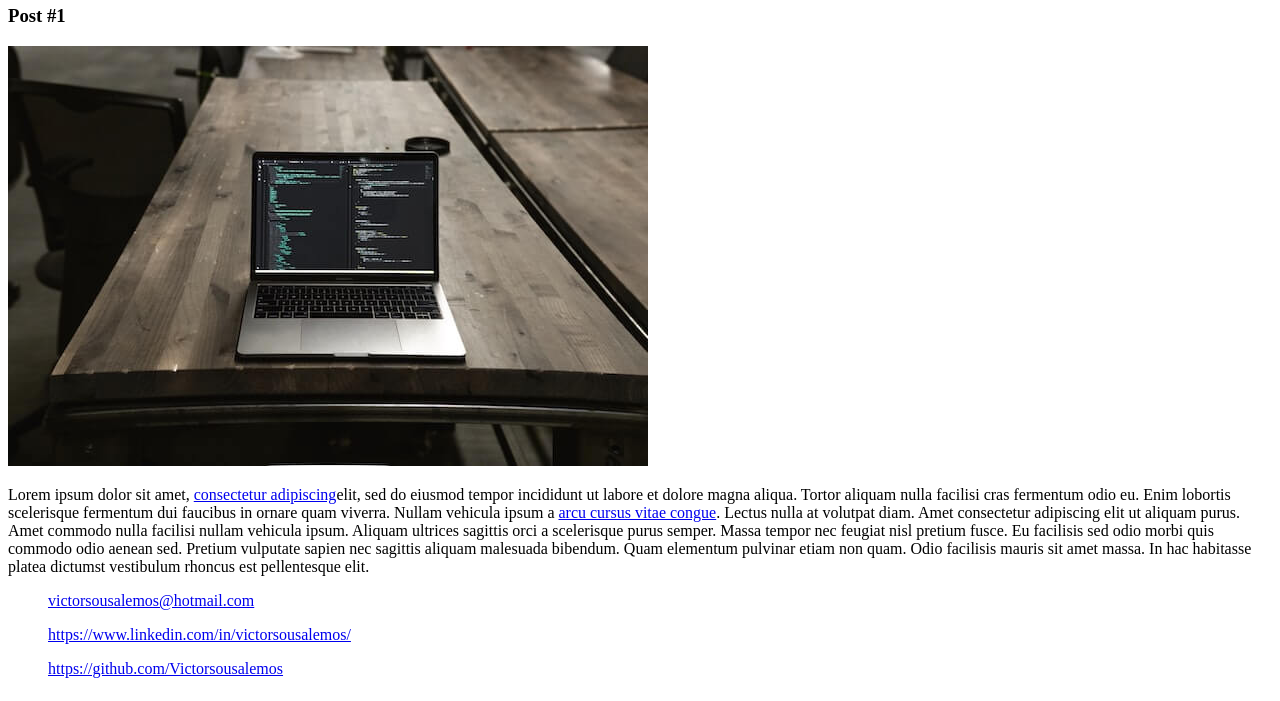
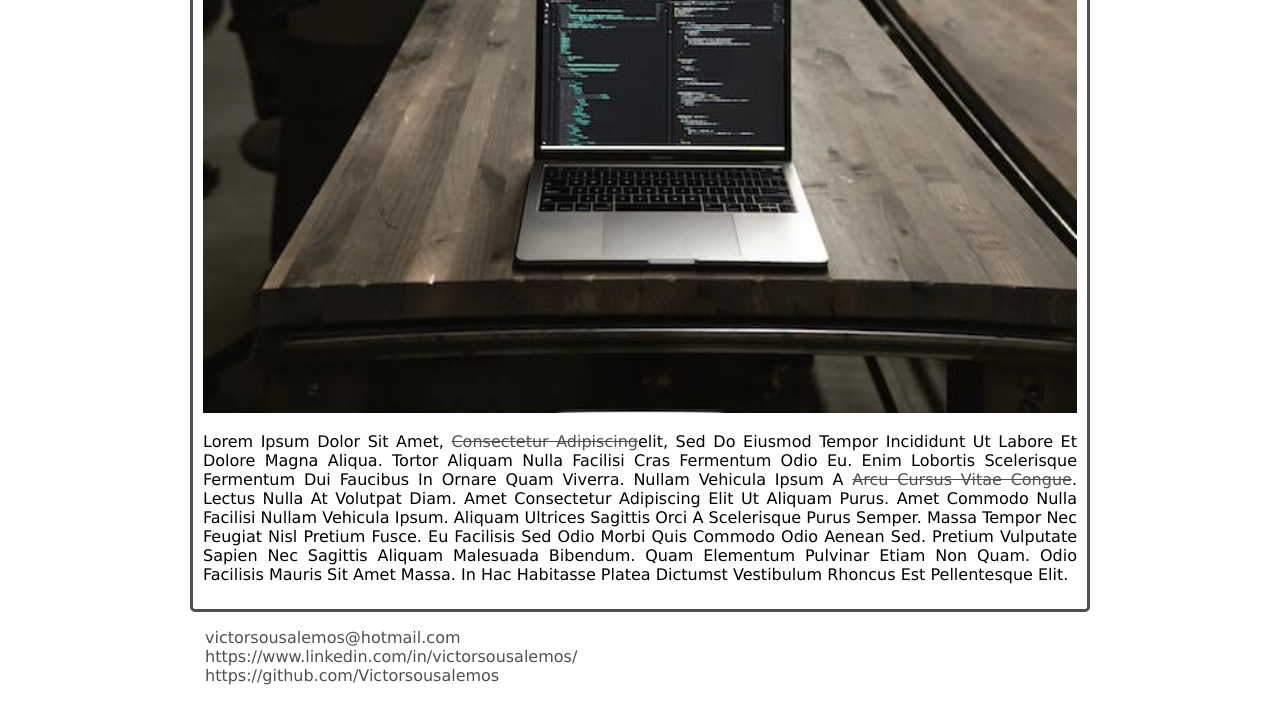
Before and after one commit to Victorsousalemos/HTML-CSS-DIO1, a plain HTML site: page index.html in a window 1280 px wide. Shown: the part 561-1262 px from the top of the page. Drawn offline with Linux system fonts and the light colour scheme.

Commit message:
CSS
Concluída a parte do CSS.

```diff
--- a/index.html
+++ b/index.html
@@ -5,28 +5,31 @@
     <meta http-equiv="X-UA-Compatible" content="IE=edge" />
     <meta name="viewport" content="width=device-width, initial-scale=1.0" />
     <title>Curso básico HTML5 e CSS3 - DIO</title>
+    <link rel="stylesheet" href="style.css" />
   </head>
   <body>
+    <header>
       <img
         src="images/timon-studler-ABGaVhJxwDQ-unsplash (1).jpg"
         alt="pessoas andando em uma rua"
+        class="photo"
       />
-    <header>
-      <h1>Victor Lemos</h1>
+      <h1 id="title">Victor Lemos</h1>
     </header>
     <section>
       <header>
-        <h2>Posts</h2>
+        <h2 class="subtitle">Posts</h2>
       </header>
-      <article>
+      <article class="post">
         <header>
-          <h3>Post #1</h3>
+          <h3 class="post_title">Post #1</h3>
           <img
             src="images/maxwell-nelson-KXkgOigCqj0-unsplash (1).jpg"
             alt="computador em uma mesa marrom com codigos na tela"
+            class="post_image"
           />
         </header>
-        <p>
+        <p class="post_content">
           Lorem ipsum dolor sit amet,
           <a
             href="https://www.linkedin.com/in/victorsousalemos/"
@@ -50,30 +53,37 @@
       </article>
     </section>
     <footer>
-      <ul>
+      <ul class="contacts_list">
+        <li>
           <a href="mailto:victorsousalemos@hotmail.com"
             >victorsousalemos@hotmail.com</a
           >
-      </ul>
-      <ul>
+        </li>
+        <li>
           <a href="https://www.linkedin.com/in/victorsousalemos/"
             >https://www.linkedin.com/in/victorsousalemos/</a
           >
-      </ul>
-      <ul>
+        </li>
+        <li>
           <a href="https://github.com/Victorsousalemos" target="_blank"
             >https://github.com/Victorsousalemos</a
           >
+        </li>
       </ul>
     </footer>
   </body>
 </html>
 
 <!--
+  HTML-
   href com mailto: é quando quer colocar o link pra acessar direto para o e-mail
   img src= é o caminho da imagem
   img alt é uma imagem alternativa pra acessibilidade informando o que tem na imagem
   ul - lista que não precisa de ordem
   ol - lista que precisa de ordem
   li - vai dentro as tags ul/ol se referindo aos itens da lista
+
+  CSS-
+  id - só pode ter uma
+  class - pode ter varias
 -->
--- /dev/null
+++ b/style.css
@@ -0,0 +1,64 @@
+body {
+  background: white;
+  font-family: verdana;
+  max-width: 900px;
+  margin: auto;
+}
+
+.photo {
+  width: 300px;
+  border: 1px solid #505050;
+  border-radius: 50%;
+}
+
+#title,
+.subtitle,
+.post_title {
+  color: #505050;
+}
+
+#title {
+  font-size: 40px;
+  text-transform: uppercase;
+}
+
+a {
+  text-decoration: line-through;
+  color: #505050;
+}
+
+.post_title {
+  font-size: 16px;
+  font-style: italic;
+  margin: 0;
+  margin-bottom: 15px;
+}
+
+.post {
+  background: #fff;
+  padding: 10px;
+  border: 3px solid #505050;
+  margin-bottom: 15px;
+  border-radius: 5px;
+}
+
+.post_content {
+  margin: 0;
+  margin-bottom: 15px;
+  text-transform: capitalize;
+  text-align: justify;
+}
+
+.post_image {
+  margin-bottom: 15px;
+  width: 100%;
+}
+
+.contacts_list {
+  list-style-type: none;
+  padding-left: 15px;
+}
+
+.contacts_list li a {
+  text-decoration: none;
+}
```
Lines whose indentation alone changed are shown as unchanged.
